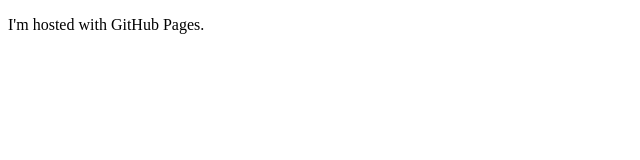
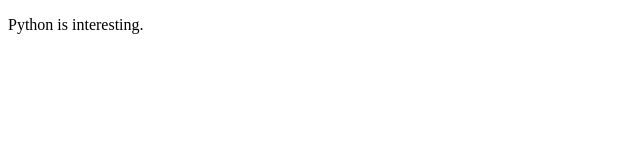
Before and after one commit to kaiwenxu94/kaiwenxu94.github.io, a plain HTML site: page index.html in a window 1280 px wide. Shown: the full height of the page, 0-640 px from the left. Drawn offline with Linux system fonts and the light colour scheme.

Commit message:
Update index.html

```diff
--- a/index.html
+++ b/index.html
@@ -2,9 +2,9 @@
 <html>
     <head>
         <meta charset="utf-8">
-        <title>GitHub is fun!</title>
+        <title>Kaiwen Xu</title>
     </head>
     <body>
-        <p>I'm hosted with GitHub Pages.</p>
+        <p>Python is interesting.</p>
     </body>
 </html>
```
